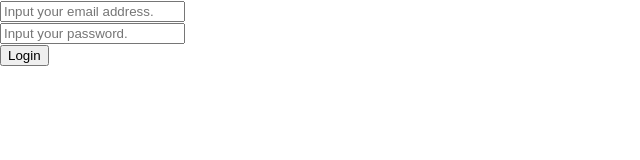
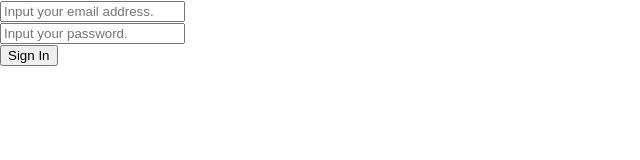
Before and after one commit to YanaPIIDXer/AuthenticationAppChallenge, a Nuxt app in the folder Frontend/Src/: page / in a window 1280 px wide. Shown: the top 160 px of the page, without its empty margins (0-640 px from the left). Built offline with nearby package versions, Linux system fonts and the light colour scheme.

Commit message:
・Component名変更。 ・ボタンのテキストを外部から流し込めるようにした。

```diff
--- a/Frontend/Src/components/LoginForm.vue
+++ b/Frontend/Src/components/UserDataForm.vue
@@ -5,7 +5,7 @@
       <br />
       <input type="password" v-model="password" placeholder="Input your password." />
       <br />
-      <input type="button" v-on:click="login()" value="Login" />
+      <input type="button" v-on:click="login()" :value="buttonText" />
       <br />
     </form>
   </div>
@@ -15,6 +15,13 @@
 import axios from "axios";
 
 export default {
+  props: {
+    buttonText: {
+      type: String,
+      default: "Submit",
+    },
+  },
+
   methods: {
     async login() {
       const res = await axios
--- a/Frontend/Src/pages/index.vue
+++ b/Frontend/Src/pages/index.vue
@@ -1,14 +1,14 @@
 <template>
   <div class="container">
-    <LoginForm />
+    <UserDataForm buttonText="Sign In" />
   </div>
 </template>
 
 <script>
-import LoginForm from "~/components/LoginForm.vue";
+import UserDataForm from "~/components/UserDataForm.vue";
 export default {
   components: {
-    LoginForm,
+    UserDataForm,
   },
 };
 </script>
```
